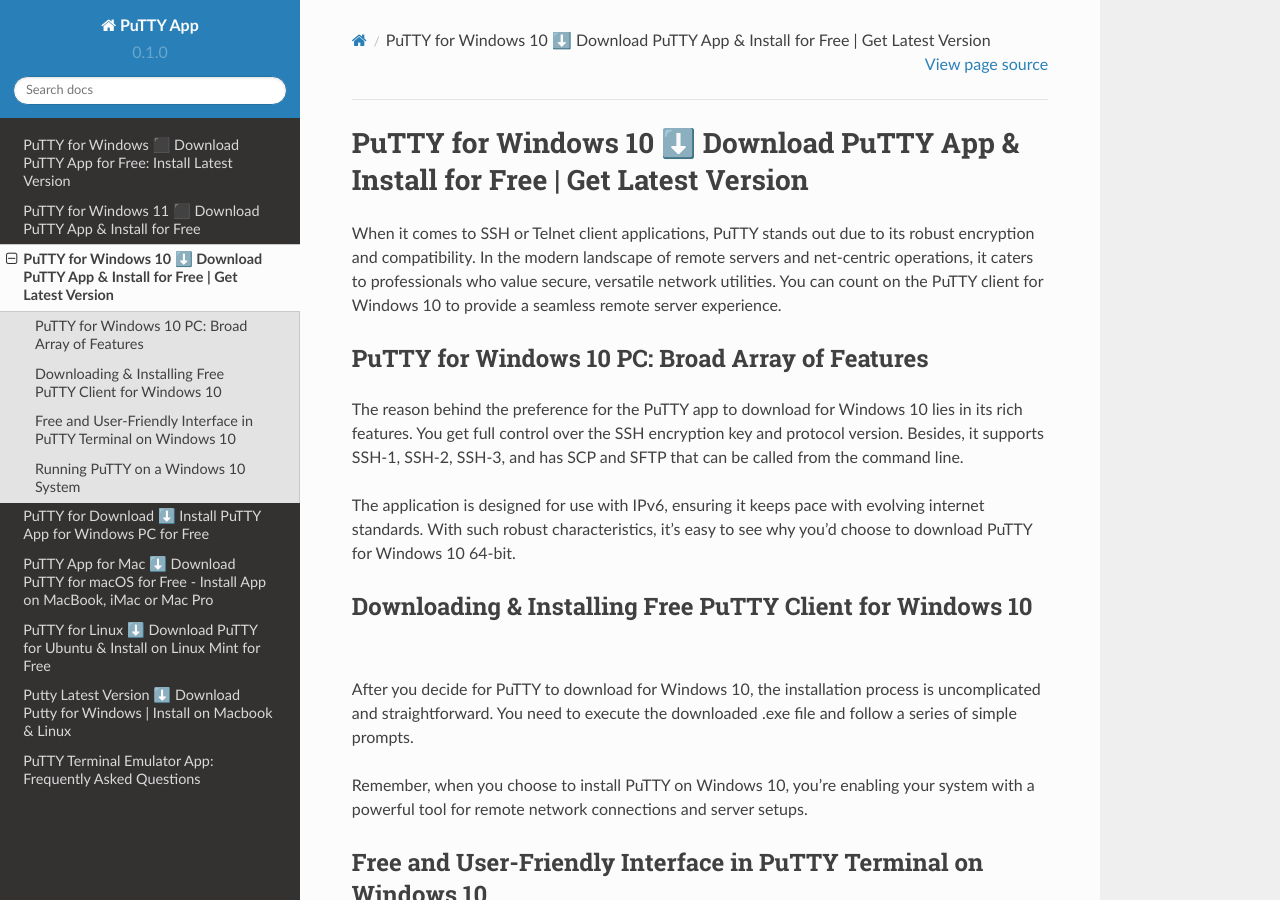
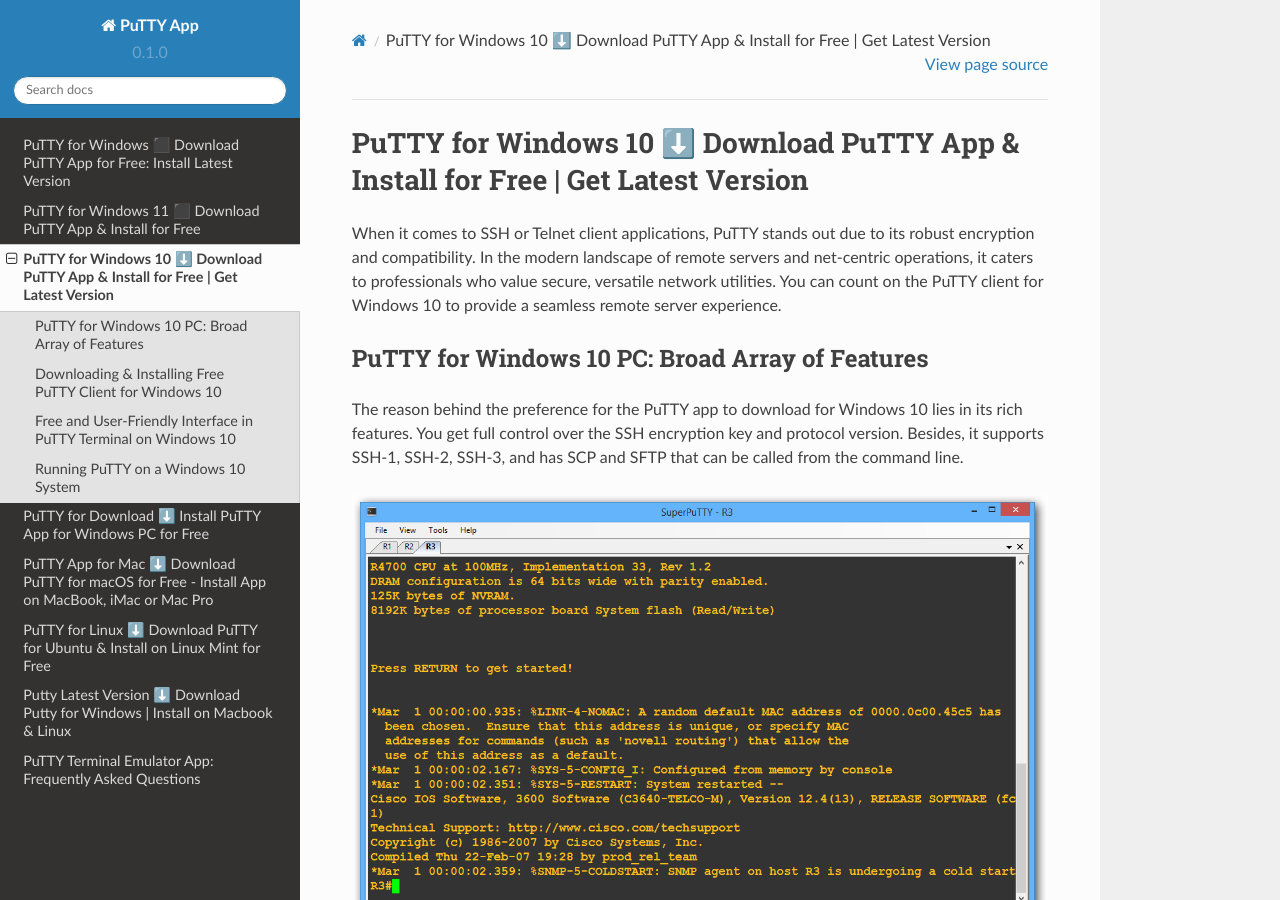
Before and after one commit to Herminial/putty-app, a Sphinx documentation site: the page built from docs/source/windows10.rst, in a window 1280 px wide and 900 px high. Built offline with Sphinx 7.4.7 and the Read the Docs theme 2.0.0, drawn with Linux system fonts in a browser that asks for light colours.

Commit message:
Update windows10.rst

```diff
--- a/docs/source/windows10.rst
+++ b/docs/source/windows10.rst
@@ -6,6 +6,11 @@
 ------------------------------------------------
 
 The reason behind the preference for the PuTTY app to download for Windows 10 lies in its rich features. You get full control over the SSH encryption key and protocol version. Besides, it supports SSH-1, SSH-2, SSH-3, and has SCP and SFTP that can be called from the command line.
+
+.. image:: ../putty-windows.png
+   :alt: Description of the image
+   :align: center
+   :class: full-width-image
 
 The application is designed for use with IPv6, ensuring it keeps pace with evolving internet standards. With such robust characteristics, it's easy to see why you'd choose to download PuTTY for Windows 10 64-bit.
 
```
